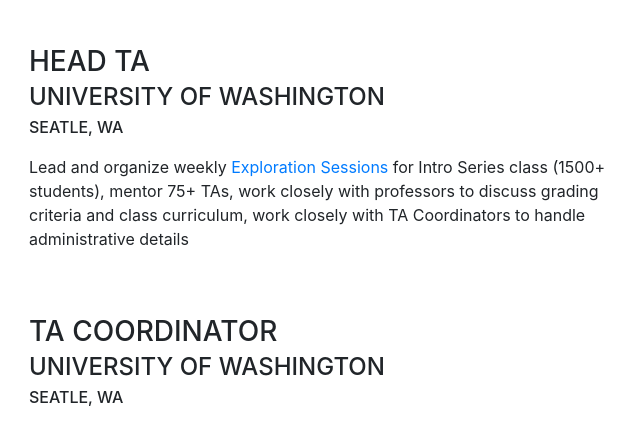
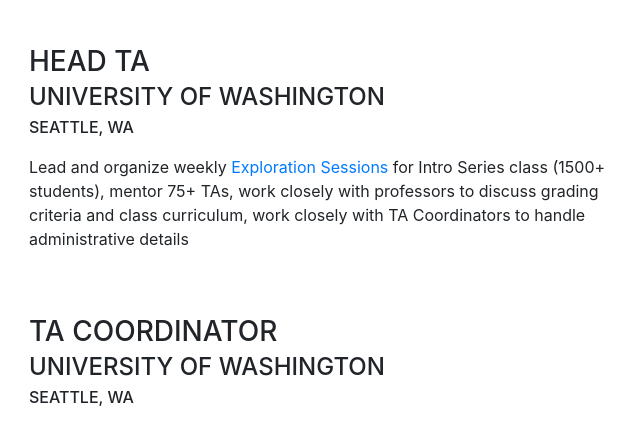
Before and after one commit to ayazlatif/ayazlatif.github.io, a website with bundled scripts: page index.html in a window 1280 px wide. Shown: the part 890-1312 px from the top of the page, 291-931 px from the left. Built offline with nearby package versions, Linux system fonts and the light colour scheme; a web font is replaced by a local one.

Commit message:
fixed typos

```diff
--- a/index.html
+++ b/index.html
@@ -103,7 +103,7 @@
             <div class="resume-content mr-auto">
               <h3 class="mb-0">Head TA</h3>
               <div class="subheading mb-3">University of Washington
-                  <div class="location">Seatle, WA</div>
+                  <div class="location">Seattle, WA</div>
               </div>
               <p>Lead and organize weekly <a href="#" data-toggle="tooltip" title="A weekly seminar to introduce various topics in Computer Science">Exploration Sessions</a> for Intro Series class (1500+ students), mentor 75+ TAs, work closely with professors to discuss grading criteria and class curriculum, work closely with TA Coordinators to handle administrative details</p>
             </div>
@@ -116,7 +116,7 @@
             <div class="resume-content mr-auto">
               <h3 class="mb-0">TA Coordinator</h3>
               <div class="subheading mb-3">University of Washington
-                  <div class="location">Seatle, WA</div>
+                  <div class="location">Seattle, WA</div>
               </div>
               <p>Interviewing and selecting new TAs, organizing weekly training sessions for new TAs, running weekly <a href="#" data-toggle="tooltip" title="In these meetings we discuss important concepts to be prepared for with students and any relevant administrative details the TA Community may need to know">TA Community meetings</a>, supervise and mentor 75+ TAs, administer TA evaluations, work closely with staff to handle administrative details</p>
             </div>
```
